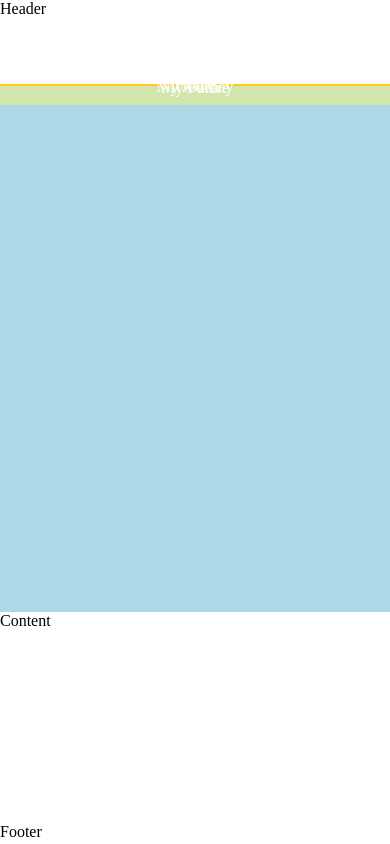
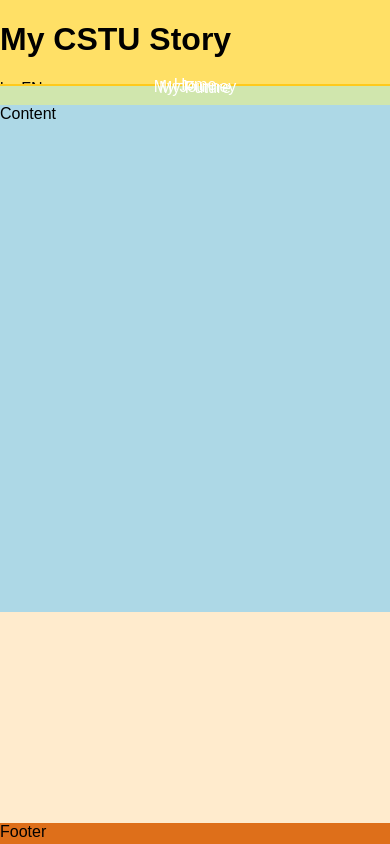
Before and after one commit to FN-tu/6709650334_MyCSTUStory_03, a plain HTML site: page index.html in a window 390 px wide. Drawn offline with Linux system fonts and the light colour scheme.

Commit message:
แก้ bug

```diff
--- a/index.html
+++ b/index.html
@@ -12,7 +12,9 @@
 
     <div class="container">
         <!-- Row 1: Header -->
-        <header>Header</header>
+        <header><h1>My CSTU Story</h1>
+                <p>by FN</p>
+        </header>
 
         <!-- Row 2: Content -->
         <div class="content">
--- a/mystyle.css
+++ b/mystyle.css
@@ -5,9 +5,10 @@
     height: 100vh;
 }
 
-.header {
+header {
+
     grid-area: 1 / 1/ 2/ 13;
-    background-color: purple;
+    background-color: #ffe066;
 }
 
 nav {
@@ -33,22 +34,17 @@ nav ul li a{
     color: #fff;
 }
 
-.content {
+main {
     grid-area: 2 / 4/ 3/ 10;
     background-color: lightblue;
 }
-.secondary_content{
+.content{
     grid-area: 2 / 10/ 3/ 13;
     background-color:blanchedalmond
 }
-.footer {
+footer {
     grid-area: 3 / 1/ 4/ 13;
     background-color: rgb(222, 111, 26);
-}
-
-body {
-margin: 0;
-padding: 0;
 }
 
 /* สำหรับอุปกรณ์ Tablet */
@@ -58,7 +54,7 @@ grid-template-rows: 10% 65% 20% 5%;
 grid-template-columns: repeat(12, 1fr);
 }
 
-.header {
+header {
 grid-area: 1 / 1/ 2/ 13; /* ขยายเต็มแถว */
 }
 
@@ -66,14 +62,14 @@ nav {
 grid-area:2 / 1/ 3/ 3;
 }
 
-.content {
+main {
 grid-area: 2/ 3/ 3/ 13;
 }
-.secondary_content{
+.content{
 grid-area: 3/ 1/ 4/ 13;
 }
 
-.footer {
+footer {
 grid-area: 4/ 1/ 5/ 13;
 }
 }
@@ -85,7 +81,7 @@ grid-area: 4/ 1/ 5/ 13;
         grid-template-rows: 10% 2.5% 60% 25% 2.5%;
     }
 
-    .header {
+    header {
         grid-area: 1/1/2/2;
     }
 
@@ -93,14 +89,20 @@ grid-area: 4/ 1/ 5/ 13;
         grid-area: 2/1/3/2;
     }
 
-    .content {
+    main {
         grid-area: 3/1/4/2;
     }
 
-    .secondary_content{
+    .content{
         grid-area: 4/ 1/ 5/ 2;
 }
-    .footer {
+    footer {
         grid-area: 5/ 1/ 6/ 2;
     }
 }
+
+body {
+    margin: 0;
+    padding: 0;
+    font-family: Arial, sans-serif;
+    }
```
